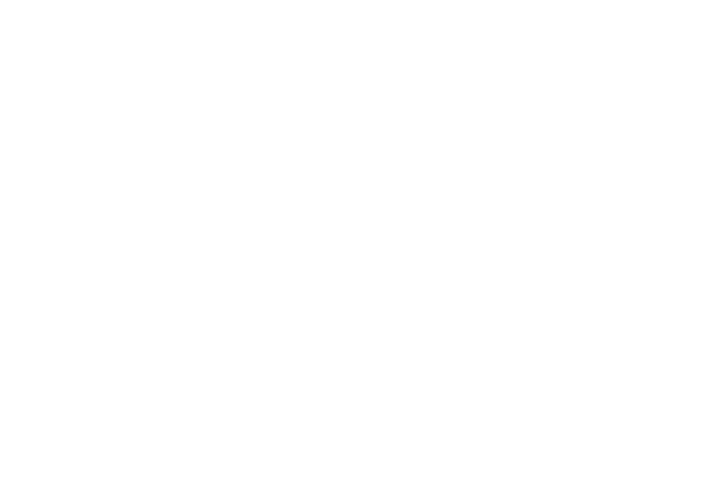
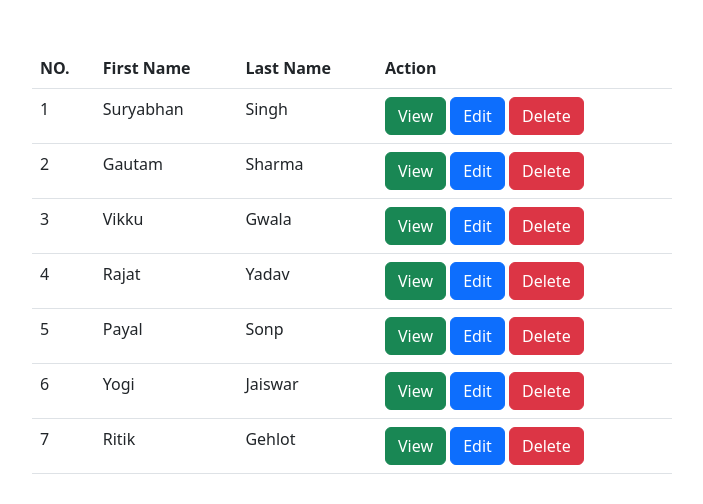
Before and after one commit to suryabhan29/23june2023-js-Travesing, a plain HTML site: page index.html in a window 1280 px wide. Shown: the whole page, without its empty margins (288-991 px from the left). Drawn offline with nearby package versions, Linux system fonts and the light colour scheme.

Commit message:
javascript traversing

```diff
--- a/index.html
+++ b/index.html
@@ -4,8 +4,117 @@
         <meta charset="UTF-8">
         <meta name="viewport" content="width=device-width, initial-scale=1.0">
         <title>Javascript Traversing</title>
+        <link href="https://cdn.jsdelivr.net/npm/bootstrap@5.3.0/dist/css/bootstrap.min.css" rel="stylesheet" integrity="sha384-9ndCyUaIbzAi2FUVXJi0CjmCapSmO7SnpJef0486qhLnuZ2cdeRhO02iuK6FUUVM" crossorigin="anonymous">
+        <style>
+
+        </style>
+        <script>
+            // before the closing of head tag
+        </script>
     </head>
     <body>
+        <table class="table w-50 offset-3 mt-5">
+            <thead>
+                <tr>
+                    <th>NO.</th>
+                    <th>First Name</th>
+                    <th>Last Name</th>
+                    <th>Action</th>
+                </tr>
+            </thead>
+            <tbody>
+                <tr>
+                    <td>1</td>
+                    <td>Suryabhan</td>
+                    <td>Singh</td>
+                    <td>
+                        <button class="btn btn-success s_viewbtn" onclick=" btnclick(this) ">View</button>
+                        <button class="btn btn-primary">Edit</button>
+                        <button class="btn btn-danger">Delete</button>
+                    </td>
+                </tr>
+                <tr>
+                    <td>2</td>
+                    <td>Gautam</td>
+                    <td>Sharma</td>
+                    <td>
+                        <button class="btn btn-success" onclick="btnclick(this)">View</button>
+                        <button class="btn btn-primary">Edit</button>
+                        <button class="btn btn-danger">Delete</button>
+                    </td>
+                </tr>
+                <tr>
+                    <td>3</td>
+                    <td>Vikku</td>
+                    <td>Gwala</td>
+                    <td>
+                        <button class="btn btn-success" onclick=" btnclick(this) ">View</button>
+                        <button class="btn btn-primary">Edit</button>
+                        <button class="btn btn-danger">Delete</button>
+                    </td>
+                </tr>
+                <tr>
+                    <td>4</td>
+                    <td>Rajat</td>
+                    <td>Yadav</td>
+                    <td>
+                        <button class="btn btn-success" onclick=" btnclick(this) ">View</button>
+                        <button class="btn btn-primary">Edit</button>
+                        <button class="btn btn-danger">Delete</button>
+                    </td>
+                </tr>
+                <tr>
+                    <td>5</td>
+                    <td>Payal</td>
+                    <td>Sonp</td>
+                    <td>
+                        <button class="btn btn-success" onclick=" btnclick(this) ">View</button>
+                        <button class="btn btn-primary">Edit</button>
+                        <button class="btn btn-danger">Delete</button>
+                    </td>
+                </tr>
+                <tr>
+                    <td>6</td>
+                    <td>Yogi</td>
+                    <td>Jaiswar</td>
+                    <td>
+                        <button class="btn btn-success" onclick=" btnclick(this) ">View</button>
+                        <button class="btn btn-primary">Edit</button>
+                        <button class="btn btn-danger">Delete</button>
+                    </td>
+                </tr>
+                <tr>
+                    <td>7</td>
+                    <td>Ritik</td>
+                    <td>Gehlot</td>
+                    <td>
+                        <button class="btn btn-success" onclick=" btnclick(this) ">View</button>
+                        <button class="btn btn-primary">Edit</button>
+                        <button class="btn btn-danger">Delete</button>
+                    </td>
+                </tr>
+            </tbody>
+        </table>
+        <script src="https://cdn.jsdelivr.net/npm/bootstrap@5.3.0/dist/js/bootstrap.bundle.min.js" integrity="sha384-geWF76RCwLtnZ8qwWowPQNguL3RmwHVBC9FhGdlKrxdiJJigb/j/68SIy3Te4Bkz" crossorigin="anonymous"></script>
+        <script>
+            //1. Function defination is a one time process
+            let btnclick=(e)=>{ // fat arrow es6 2015
+                console.log(e.closest('tr').querySelector('td:nth-child(2)').innerHTML);
+               // console.log(e.target.closest('tr').querySelector('td:nth-child(2)').innerHTML)
+            }
 
+            // element.addEventListener(event, function, useCapture);
+
+            // element = document.queryselector(selector)
+
+            // userCapture is optional
+
+            // traversing up = closest
+
+            // traversing down = queryselector
+
+
+
+        </script>
     </body>
 </html>
```
